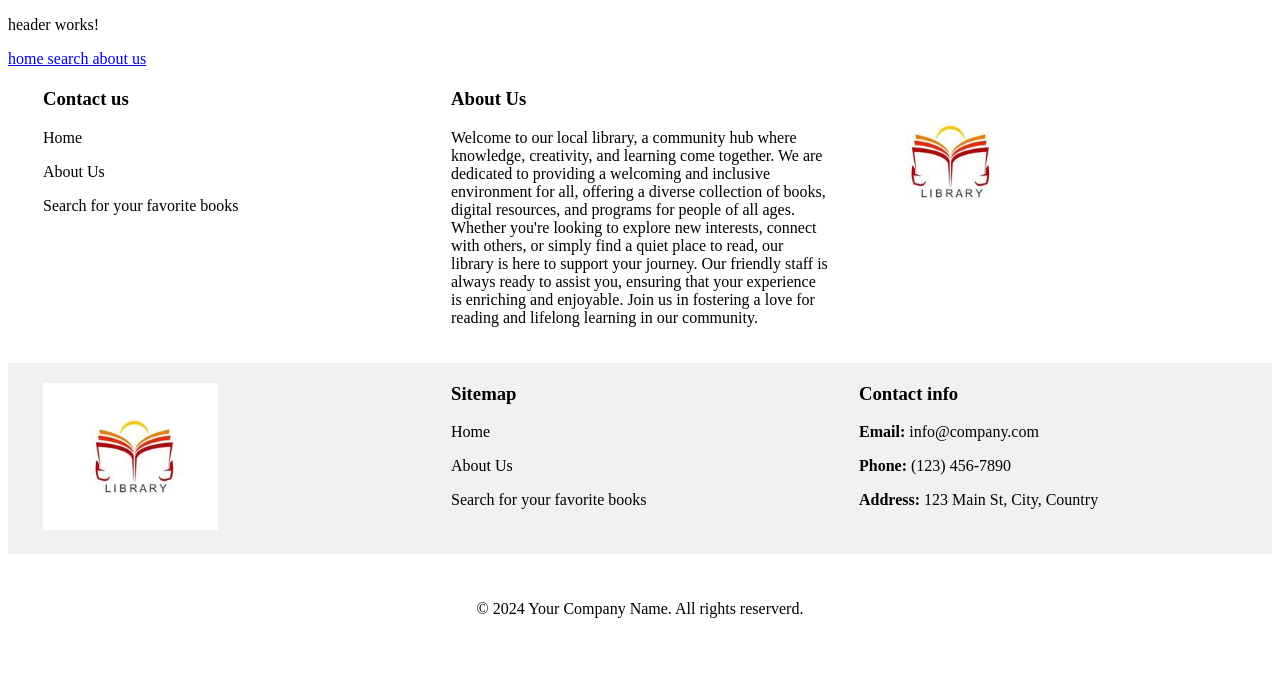
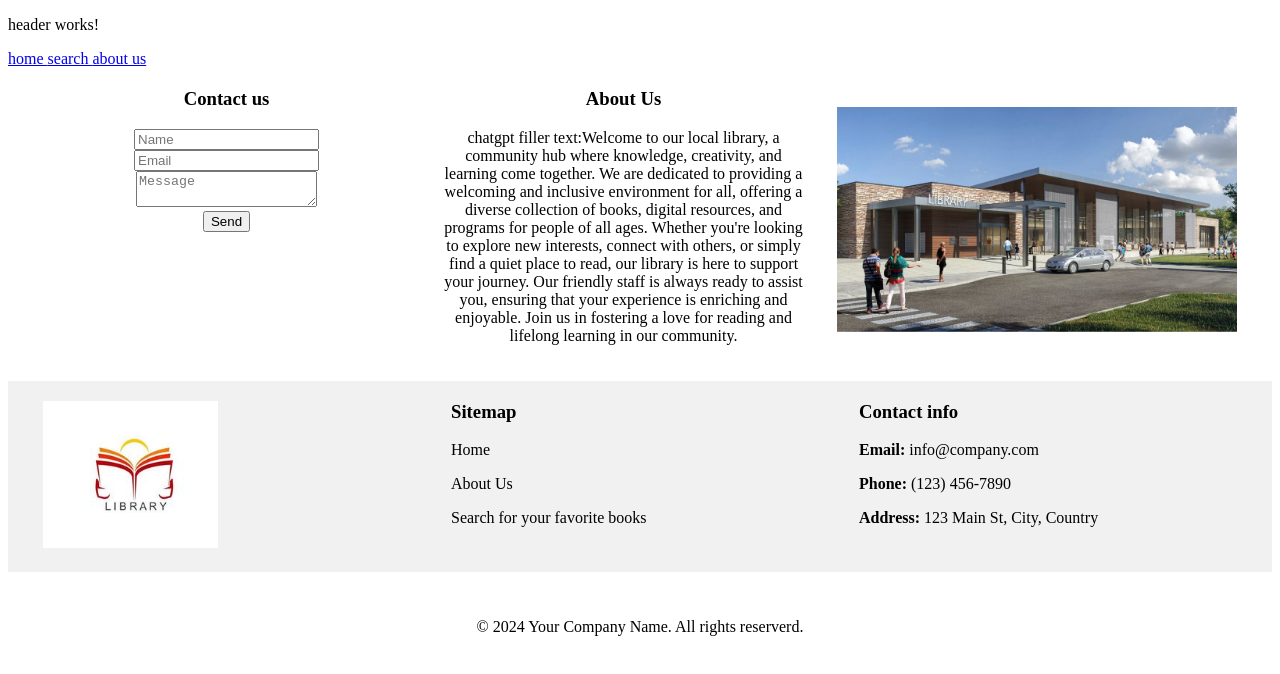
Before and after one commit to MicahQu/FirstWebsite, an Angular app: page /about-us in a window 1280 px wide. Shown: the top 674 px of the page. Built offline with nearby package versions, Linux system fonts and the light colour scheme.

Commit message:
finished about us

```diff
--- a/src/app/about-us/about-us.component.html
+++ b/src/app/about-us/about-us.component.html
@@ -4,13 +4,29 @@
 
         <div class="about-us-column">
             <h3>Contact us</h3>
-                <p><a href="/"></a>Home</p>
-                <p><a href="/about"></a>About Us</p>
-                <p><a href="/search-page"></a>Search for your favorite books</p>
+            <form (ngSubmit)="onSubmit()" #contactForm="ngForm">
+                <div class="form-group">
+                    <!-- <label for="name">Name:</label> -->
+                    <input type ="text" id="name" class="form-control" name="name" ngModel required
+                    placeholder="Name"/>
+                </div>
+                <div class="form-group">
+                    <!-- <label for="email">Email:</label> -->
+                    <input type="email" id="email" class="form-control" name="name" ngModel required
+                    placeholder="Email"/>
+                </div>
+                <div class="form-group">
+                   <!-- <label for="message">Message:</label> -->
+                    <textarea id="message" class="form-control" name="message" ngModel required
+                    placeholder="Message"></textarea>
+                </div>
+                <button type="submit" class="btn btn-primary">Send</button>
+            </form>
         </div>
         <div class="about-us-column">
             <h3>About Us</h3>
-            <p>Welcome to our local library, a community hub where knowledge, creativity,
+            <p>chatgpt filler text:Welcome to our local library, a community hub where knowledge,
+            creativity,
             and learning come together. We are dedicated to providing a welcoming and
             inclusive environment for all, offering a diverse collection of books, digital
             resources, and programs for people of all ages. Whether you're looking to
@@ -20,7 +36,8 @@
              Join us in fostering a love for reading and lifelong learning in our community.</p>
         </div>
         <div class="about-us-column">
-            <img src="assets/logo.jpg" alt="Logo">
+            <h3></h3>
+            <img src="assets/BuildingPic.jpg" alt="library building">
         </div>
     </div>
 </div>
--- a/src/app/about-us/about-us.component.scss
+++ b/src/app/about-us/about-us.component.scss
@@ -7,11 +7,15 @@
 .about-us-column{
     flex: 1;
     margin: 0 15px;
+    text-align: center;
 }
 .about-us-column h3{
     margin-top: 0;
 }
 .about-us-column img{
-    width: 175px;
+    width: 400px;
     height: auto;
+    align-items: center;
+    justify-content: center;
+
 }
--- a/src/app/about-us/about-us.component.ts
+++ b/src/app/about-us/about-us.component.ts
@@ -6,5 +6,9 @@ import { Component } from '@angular/core';
   styleUrls: ['./about-us.component.scss']
 })
 export class AboutUsComponent {
-
+  onSubmit(){
+    //handle contact form submission logic here
+    console.log('Form submitted');
+    //you cuold include logic to send the form data to backend here
+  }
 }
--- a/src/app/app.module.ts
+++ b/src/app/app.module.ts
@@ -8,6 +8,7 @@ import { SearchPageComponent } from './search-page/search-page.component';
 import { AboutUsComponent } from './about-us/about-us.component';
 import { FooterComponent } from './footer/footer.component';
 import { HeaderComponent } from './header/header.component';
+import { FormsModule }   from '@angular/forms';
 
 @NgModule({
   declarations: [
@@ -19,6 +20,7 @@ import { HeaderComponent } from './header/header.component';
     HeaderComponent
   ],
   imports: [
+    FormsModule,
     BrowserModule,
     AppRoutingModule
   ],
```
Also changed, not shown: src/assets/BuildingPic.jpg (added).
